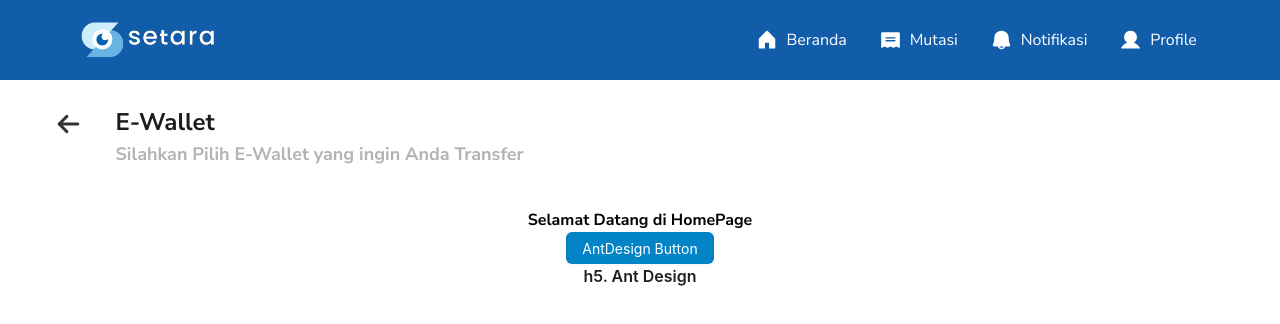
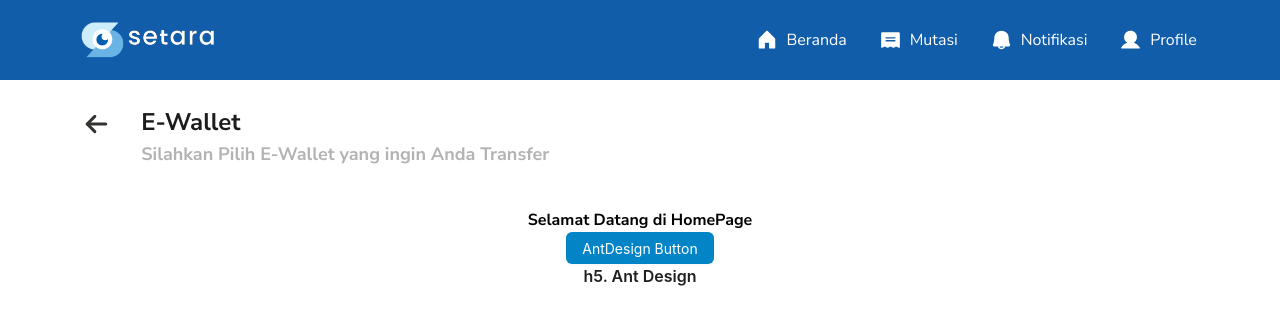
Before and after one commit to nizarfazari/setara, a React (Vite) app: page / in a window 1280 px wide. Shown: the top 324 px of the page. Built offline with nearby package versions, Linux system fonts and the light colour scheme.

Commit message:
mengubah margin  navbar dan breadcumb

```diff
--- a/src/components/Breadcumb/index.tsx
+++ b/src/components/Breadcumb/index.tsx
@@ -7,7 +7,7 @@ type Props = {
 
 const Breadcrumb: React.FC<Props> = ({ title, subtitle }) => {
   return (
-    <div className="container flex mx-auto px-1">
+    <div className="container mx-auto px-8 flex">
       <img className="" src="/images/icons/ArrowLeft.svg" alt="Arrow left" />
       <div className="container mt-6">
         <h5 className="text-neutral-400 text-heading-5 text-nunito font-bold">{title}</h5>
```
